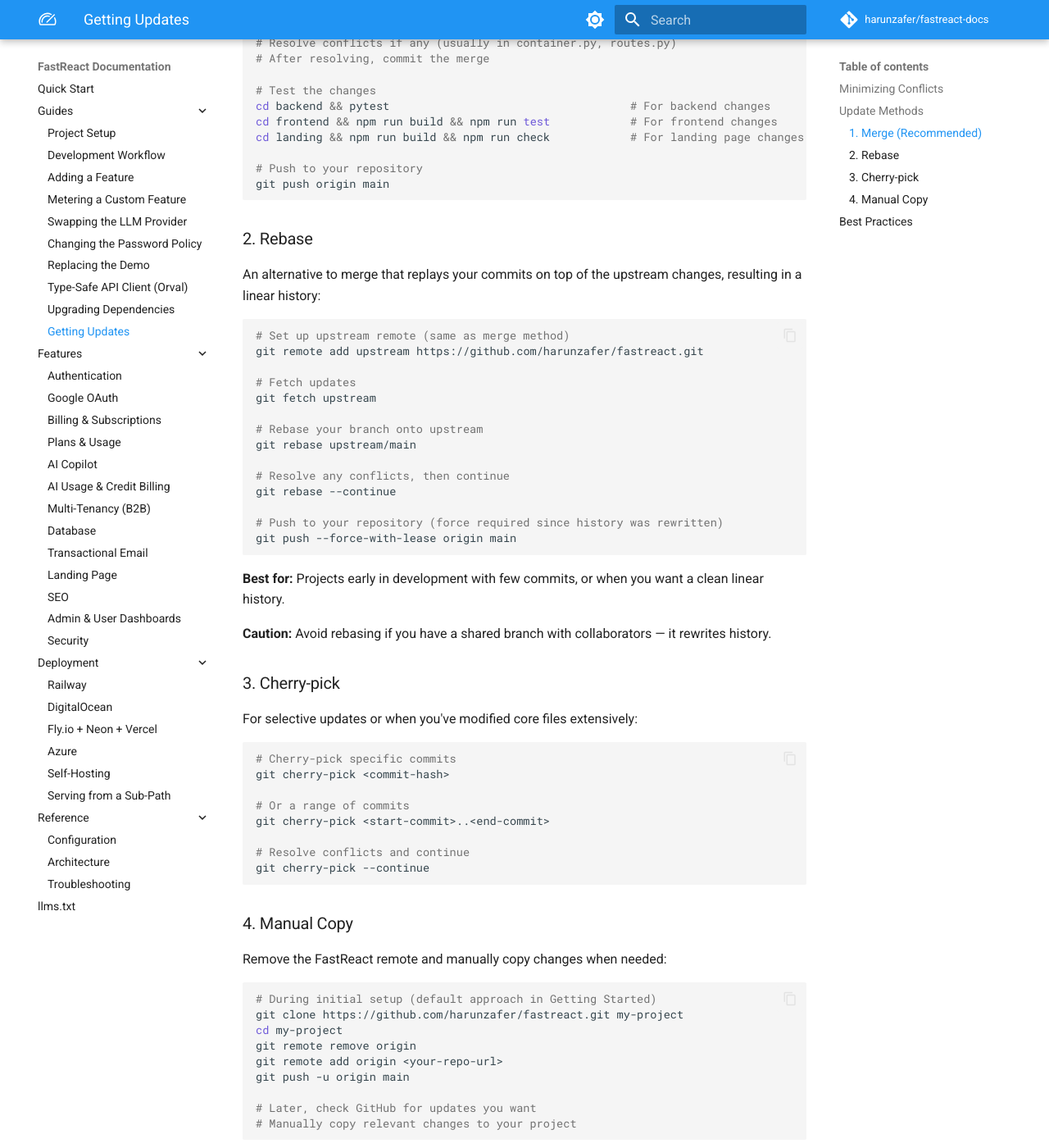
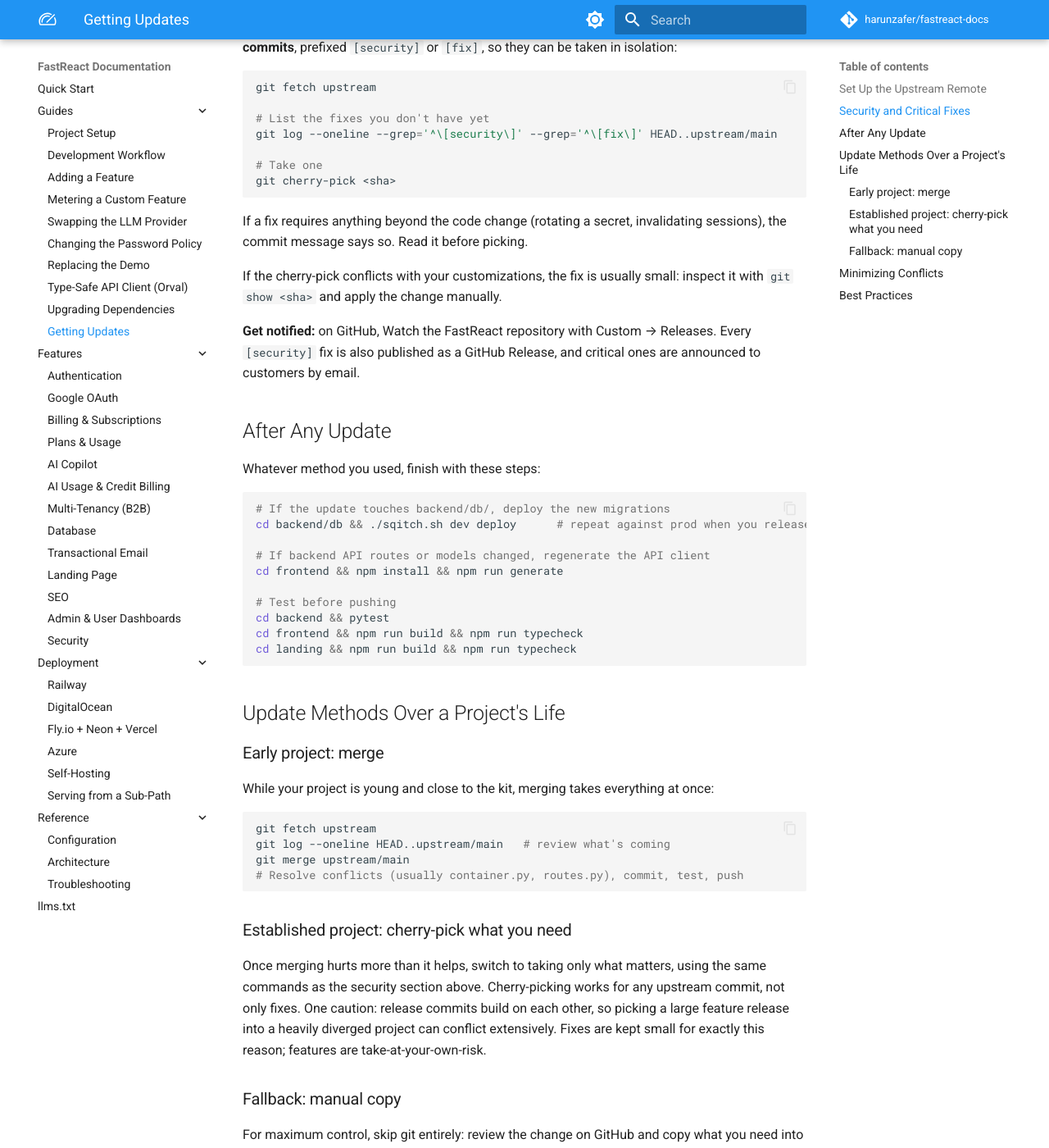
Before and after one commit to harunzafer/fastreact-docs, an MkDocs documentation site: the page built from docs/guides/getting-updates.md, in a window 1280 px wide and 1400 px high, scrolled down 973 px. Shown: the whole window at 82% size. Built offline with MkDocs 1.6.1 and Material for MkDocs 9.7.7, drawn with Linux system fonts in a browser that asks for light colours; comment, search, counter and statistics services are not loaded; some of the changed text lies outside the part shown.

Commit message:
docs: reframe getting-updates around divergence and cherry-picked fixes
Projects diverge from the kit by design; merge is documented as early-days
only. Security/critical fixes ship as standalone [security]/[fix] commits
that any project can cherry-pick. Adds the post-update ritual (sqitch
deploy, regenerate client, test) and notification via GitHub Releases.

````diff
--- a/docs/guides/getting-updates.md
+++ b/docs/guides/getting-updates.md
@@ -1,27 +1,23 @@
 ---
-description: "How to get updates from FastReact while maintaining your customizations. Learn strategies for pulling upstream changes, managing git remotes, and minimizing merge conflicts."
-keywords: "fastreact updates, git upstream, merge upstream, starter kit updates, git remote, pull updates, version control, merge conflicts, fork maintenance"
+description: "How to get updates from FastReact: why projects diverge over time, how to cherry-pick security and bug fixes, and when merging still makes sense."
+keywords: "fastreact updates, git upstream, cherry-pick, security fixes, starter kit updates, merge conflicts, fork maintenance"
 ---
 
 # Getting Updates
 
-[FastReact](https://fastreact.dev) is yours to customize and extend. You can stay connected to receive bug fixes and improvements, or disconnect completely and own your codebase.
+[FastReact](https://fastreact.dev) is yours to customize and extend. From the first week you will add your own migrations, routes, and pages, and your project starts to diverge from the kit. That is by design: FastReact is a starting point you own, not a framework you track.
 
-## Minimizing Conflicts
+Be realistic about what that means for updates:
 
-**Extend rather than modify** to reduce merge conflicts. When you create new files instead of editing existing FastReact code, conflicts are limited to a few predictable integration points.
+- **Early on**, merging upstream works well. Your diff is small and conflicts are few.
+- **Over time, merging stops being sustainable.** Your schema, routes, and components drift away from the kit's, and a full merge brings more conflict than value. This is normal and expected, not a failure.
+- **What always works: taking specific fixes.** FastReact ships security and critical fixes as standalone commits precisely so you can cherry-pick them into any project, no matter how far it has diverged.
 
-**Extension Pattern for Fewer Conflicts:**
-- New routes, services, repositories in their own files
-- New frontend pages and components
-- New database migrations
-- Conflicts are still expected in files such as `container.py` or `routes.py` where new components are registered. But manageable.
+Starting a new project? Simply clone the latest FastReact. Everything below is for projects already in flight.
 
-## Update Methods
+## Set Up the Upstream Remote
 
-### 1. Merge (Recommended)
-
-Keep FastReact as an upstream remote and merge updates:
+Every method below needs FastReact available as a remote:
 
 ```bash
 # During initial setup (instead of removing origin)
@@ -33,92 +29,80 @@ git push -u origin main
 
 # If you already removed origin, add upstream back
 git remote add upstream https://github.com/harunzafer/fastreact.git
+```
 
-# Later, when you want updates
+## Security and Critical Fixes
+
+Read this section even if you never merge. We publish security and critical fixes as **standalone commits**, prefixed `[security]` or `[fix]`, so they can be taken in isolation:
+
+```bash
 git fetch upstream
 
-# View available updates
-git log --oneline HEAD..upstream/main
+# List the fixes you don't have yet
+git log --oneline --grep='^\[security\]' --grep='^\[fix\]' HEAD..upstream/main
 
-# Merge updates
-git merge upstream/main
-
-# Resolve conflicts if any (usually in container.py, routes.py)
-# After resolving, commit the merge
-
-# Test the changes
-cd backend && pytest                                    # For backend changes
-cd frontend && npm run build && npm run test            # For frontend changes
-cd landing && npm run build && npm run check            # For landing page changes
-
-# Push to your repository
-git push origin main
+# Take one
+git cherry-pick <sha>
 ```
 
-### 2. Rebase
+If a fix requires anything beyond the code change (rotating a secret, invalidating sessions), the commit message says so. Read it before picking.
 
-An alternative to merge that replays your commits on top of the upstream changes, resulting in a linear history:
+If the cherry-pick conflicts with your customizations, the fix is usually small: inspect it with `git show <sha>` and apply the change manually.
+
+**Get notified:** on GitHub, Watch the FastReact repository with Custom → Releases. Every `[security]` fix is also published as a GitHub Release, and critical ones are announced to customers by email.
+
+## After Any Update
+
+Whatever method you used, finish with these steps:
 
 ```bash
-# Set up upstream remote (same as merge method)
-git remote add upstream https://github.com/harunzafer/fastreact.git
+# If the update touches backend/db/, deploy the new migrations
+cd backend/db && ./sqitch.sh dev deploy      # repeat against prod when you release
 
-# Fetch updates
-git fetch upstream
+# If backend API routes or models changed, regenerate the API client
+cd frontend && npm install && npm run generate
 
-# Rebase your branch onto upstream
-git rebase upstream/main
-
-# Resolve any conflicts, then continue
-git rebase --continue
-
-# Push to your repository (force required since history was rewritten)
-git push --force-with-lease origin main
+# Test before pushing
+cd backend && pytest
+cd frontend && npm run build && npm run typecheck
+cd landing && npm run build && npm run typecheck
 ```
 
-**Best for:** Projects early in development with few commits, or when you want a clean linear history.
+## Update Methods Over a Project's Life
 
-**Caution:** Avoid rebasing if you have a shared branch with collaborators — it rewrites history.
+### Early project: merge
 
-### 3. Cherry-pick
-
-For selective updates or when you've modified core files extensively:
+While your project is young and close to the kit, merging takes everything at once:
 
 ```bash
-# Cherry-pick specific commits
-git cherry-pick <commit-hash>
-
-# Or a range of commits
-git cherry-pick <start-commit>..<end-commit>
-
-# Resolve conflicts and continue
-git cherry-pick --continue
+git fetch upstream
+git log --oneline HEAD..upstream/main   # review what's coming
+git merge upstream/main
+# Resolve conflicts (usually container.py, routes.py), commit, test, push
 ```
 
+### Established project: cherry-pick what you need
 
-### 4. Manual Copy
+Once merging hurts more than it helps, switch to taking only what matters, using the same commands as the security section above. Cherry-picking works for any upstream commit, not only fixes. One caution: release commits build on each other, so picking a large feature release into a heavily diverged project can conflict extensively. Fixes are kept small for exactly this reason; features are take-at-your-own-risk.
 
-Remove the FastReact remote and manually copy changes when needed:
+### Fallback: manual copy
 
-```bash
-# During initial setup (default approach in Getting Started)
-git clone https://github.com/harunzafer/fastreact.git my-project
-cd my-project
-git remote remove origin
-git remote add origin <your-repo-url>
-git push -u origin main
+For maximum control, skip git entirely: review the change on GitHub and copy what you need into your project. This always works, and for a heavily customized file it is often faster than resolving a conflict.
 
-# Later, check GitHub for updates you want
-# Manually copy relevant changes to your project
-```
+## Minimizing Conflicts
 
-**Best for:** Projects with heavy customization or teams that prefer full control.
+**Extend rather than modify** to reduce merge conflicts. When you create new files instead of editing existing FastReact code, conflicts are limited to a few predictable integration points:
+
+- New routes, services, repositories in their own files
+- New frontend pages and components
+- New database migrations
+- Conflicts are still expected in files such as `container.py` or `routes.py` where new components are registered. But manageable.
 
 ## Best Practices
 
 1. **Always test updates in development first** - Never update production directly
 2. **Create a backup branch** before major updates
-3. **Review release notes** to understand what changed
+3. **Review the commit message** of anything you pick: fixes that need manual steps say so there
 
 ---
 
````
